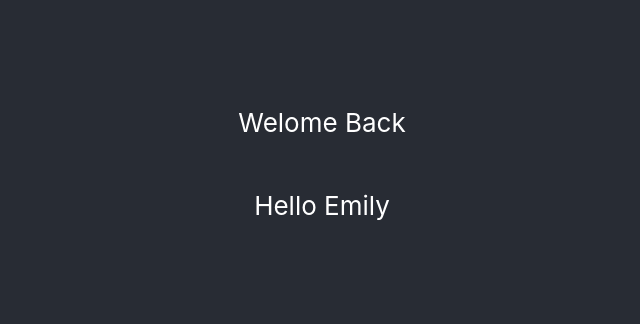
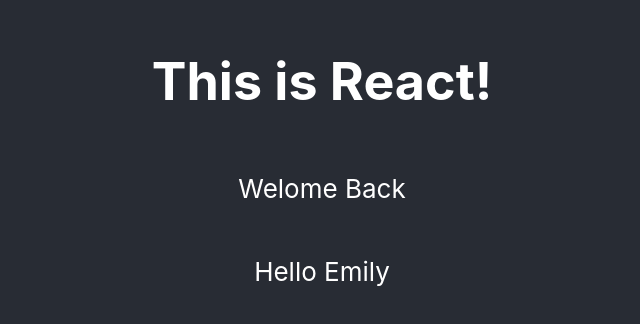
Before and after one commit to EmilyALaBelle/conditional-rendering, a React (Create React App) app: page / in a window 1280 px wide. Shown: the part 236-560 px from the top of the page, without its empty margins (318-958 px from the left). Built offline with nearby package versions, Linux system fonts and the light colour scheme.

Commit message:
Import Hero

```diff
--- a/src/App.js
+++ b/src/App.js
@@ -1,3 +1,4 @@
+import Hero from './components/Hero';
 import './App.css';
 
 function App() {
@@ -5,6 +6,7 @@ function App() {
   return (
     <div className="App">
       <header className="App-header">
+        <Hero />
         {myName
         ? <p>Welome Back</p>
         :<button>Login</button>
```
Also changed, not shown: src/components/Hero.jsx (renamed from src/components/Hero.js).
